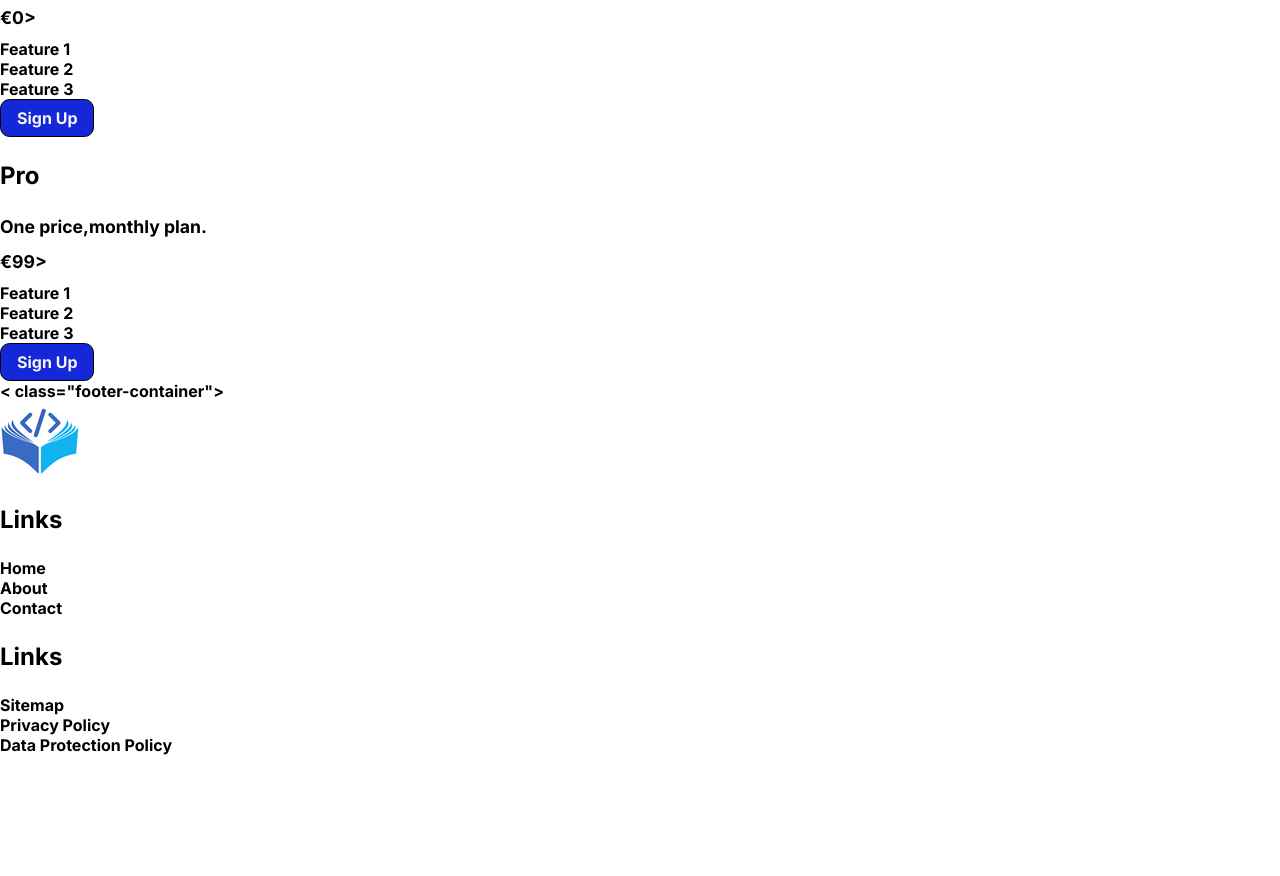
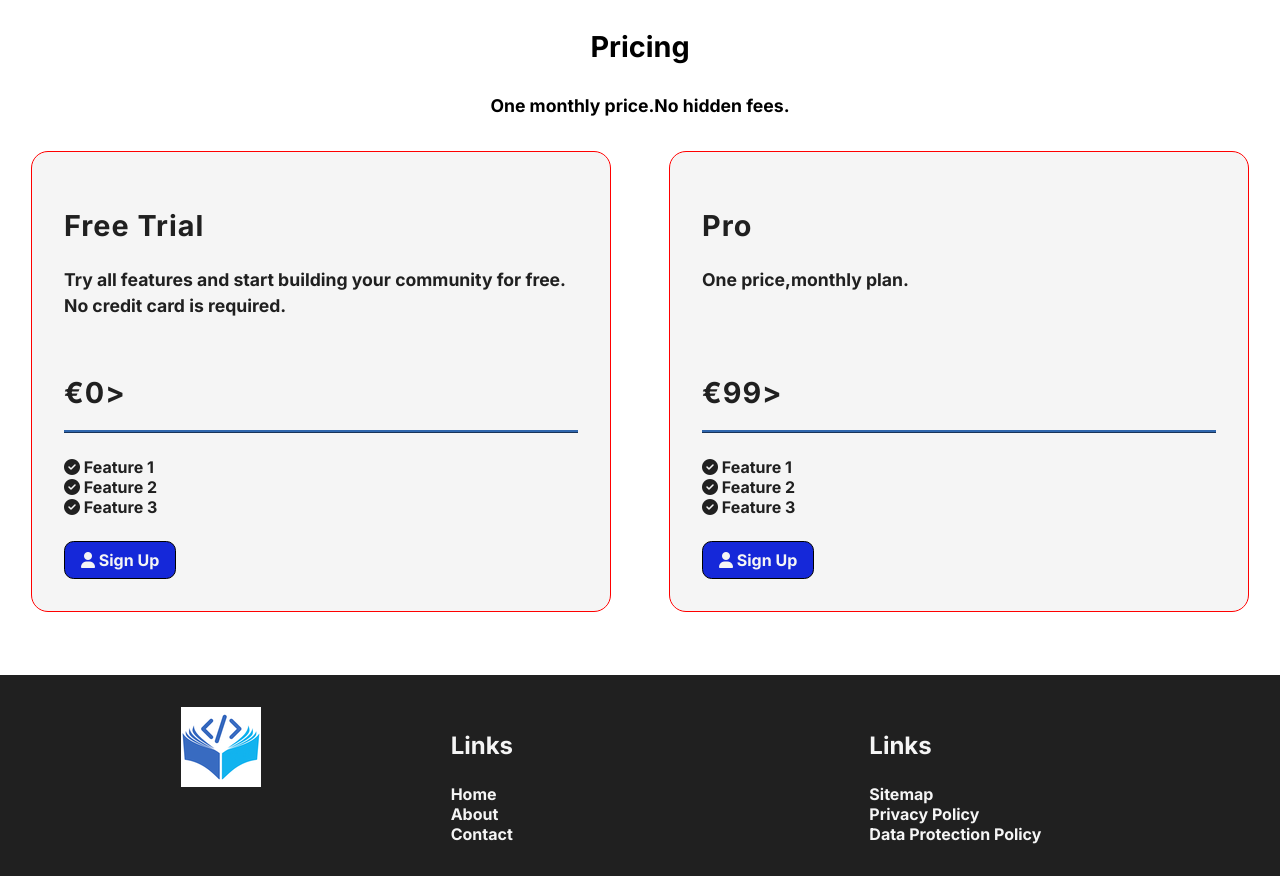
Before and after one commit to zsoltpozsar/LMS-SalesPage, a plain HTML site: page index.html in a window 1280 px wide. Shown: the part 1880-2756 px from the top of the page. Before the commit the page ends 2635 px from the top, so only its background shows below. Drawn offline with Linux system fonts and the light colour scheme.

Commit message:
Page content and footer styling

```diff
--- a/assets/images/styles/styles.css
+++ b/assets/images/styles/styles.css
@@ -20,6 +20,14 @@ html {
 
 body {
   font-family: "Inter", sans-serif;
+}
+
+body,
+button,
+input,
+select,
+textarea {
+  font-family: "Inter", sans-serif !important;
 }
 
 img {
@@ -71,7 +79,11 @@ a {
 .section-banner {
   padding: 2rem;
   border-top: 5px ridge var(--primary);
-   background: linear-gradient(rgba(255, 255, 255, .6), rgba(255, 255, 255, .6)), url(../banner.png);
+  background: linear-gradient(
+      rgba(255, 255, 255, 0.6),
+      rgba(255, 255, 255, 0.6)
+    ),
+    url(../banner.png);
   background-repeat: no-repeat;
   background-position: center center;
   background-size: cover;
@@ -82,8 +94,76 @@ a {
   width: 60%;
 }
 
+/* Video */
+.video-content {
+  text-align: left;
+  max-width: 900px;
+}
+
+.video-content > .video-preview {
+  width: 100%;
+}
+
+/* Testimonials */
+.testimonials-container {
+  display: grid;
+  grid-template-columns: repeat(3, 1fr);
+  grid-gap: 40px;
+  margin: 4rem 0;
+}
+
+/* Pricing */
+.pricing-container {
+  display: grid;
+  grid-template-columns: 1fr 1fr;
+  grid-gap: 60px;
+  margin: 2rem 0;
+}
+
+.price-tag {
+  font-size: 1.8rem;
+  letter-spacing: 1px;
+  font-weight: 600;
+  padding: 1rem 0;
+  margin-bottom: 1rem;
+  border-bottom: 3px ridge var(--primary);
+}
+
+.pricing-tagline {
+  min-height: 5rem;
+}
+
+.pricing-feature-list {
+  margin-top: 1.5rem;
+  margin-bottom: 1.5rem;
+}
+
+/* Footer */
+.footer-container {
+  display: grid;
+  grid-template-columns: repeat(3, 1fr);
+  grid-gap: 40px;
+}
+
+.footer-link {
+  color: var(--light);
+}
+
+.footer-link:hover {
+  color: var(--light-hover);
+}
+
+.card {
+  outline: 1px solid red;
+}
 
 /* Utility */
+.container {
+  margin: 0 auto;
+  padding: 2rem;
+  max-width: 1400px;
+}
+
 .btn {
   background-color: var(--light);
   color: var(--dark);
@@ -92,6 +172,7 @@ a {
   border-radius: 0.6rem;
   display: inline-block;
   transition: 0.4s;
+  cursor: pointer;
 }
 
 .btn:hover {
@@ -105,6 +186,19 @@ a {
 
 .btn.btn-primary:hover {
   background-color: var(--link-hover);
+}
+
+.card {
+  padding: 2rem;
+  border-radius: 1rem;
+  color: var(--dark);
+  background-color: var(--light);
+}
+
+.card-heading {
+  font-weight: 500;
+  font-size: 1.8rem;
+  letter-spacing: 1px;
 }
 
 p {
@@ -131,3 +225,12 @@ h3 {
   font-size: 1.5rem;
   font-weight: 600;
 }
+
+.text-center {
+  text-align: center;
+}
+
+.bg-dark {
+  color: var(--light);
+  background-color: var(--dark);
+}
--- a/index.html
+++ b/index.html
@@ -1,12 +1,22 @@
 <!DOCTYPE html>
 <html lang="en">
   <head>
-        <meta charset="UTF-8">
-        <meta name="viewport" content="width=device-width, initial-scale=1.0">
+    <meta charset="UTF-8" />
+    <meta name="viewport" content="width=device-width, initial-scale=1.0" />
     <title>Easy LMS</title>
-        <link rel="preconnect" href="https://fonts.googleapis.com">
-        <link rel="preconnect" href="https://fonts.gstatic.com" crossorigin>
-        <link href="https://fonts.googleapis.com/css2?family=Inter:opsz,wght@14..32,700&display=swap" rel="stylesheet">
+    <link rel="preconnect" href="https://fonts.googleapis.com" />
+    <link rel="preconnect" href="https://fonts.gstatic.com" crossorigin />
+    <link
+      href="https://fonts.googleapis.com/css2?family=Inter:opsz,wght@14..32,700&display=swap"
+      rel="stylesheet"
+    />
+    <link
+      rel="stylesheet"
+      href="https://cdnjs.cloudflare.com/ajax/libs/font-awesome/6.7.2/css/all.min.css"
+      integrity="sha512-Evv84Mr4kqVGRNSgIGL/F/aIDqQb7xQ2vcrdIwxfjThSH8CSR7PBEakCr51Ck+w+/U6swU2Im1vVX0SVk9ABhg=="
+      crossorigin="anonymous"
+      referrerpolicy="no-referrer"
+    />
     <link rel="stylesheet" href="./assets/images/styles/styles.css" />
     <link
       rel="shortcut icon"
@@ -20,7 +30,11 @@
         <div class="container header-navigation">
           <div class="logo">
             <a href="./index.html">
-                            <img src="./assets/images/logo_80x80.png" alt="logo" class="logo" />
+              <img
+                src="./assets/images/logo_80x80.png"
+                alt="logo"
+                class="logo"
+              />
             </a>
           </div>
           <div class="main-menu">
@@ -35,7 +49,10 @@
                 <a href="#" class="nav-link">Contact</a>
               </li>
               <li class="nav-item">
-                                        <a href="#" class="nav-link btn">Login</a>
+                <a href="#" class="nav-link btn">
+                  <i class="fa-solid fa-user"></i>
+                  Login
+                </a>
               </li>
             </ul>
           </div>
@@ -49,12 +66,19 @@
           <h1>Create Your Own Online Learning Community</h1>
           <p>Wie have everything you need and nothing you don't</p>
           <div class="action-buttons">
-                        <a href="#" class="btn btn-primary">Sign Up</a>
-                        <a href="#" class="btn">Book a call</a>
+            <a href="#" class="btn btn-primary">
+              <i class="fa-solid fa-user"></i>
+              Sign Up
+            </a>
+            <a href="#" class="btn">
+              <i class="fa-solid fa-phone"></i>
+              Book a call
+            </a>
           </div>
         </div>
       </section>
-               <section class="section-video"></section>
+      <section class="section-video bg-dark">
+        <div class="container text-center">
           <h2>Set up your community in lass then 5 minutes</h2>
           <div class="video-content">
             <img
@@ -63,89 +87,135 @@
               class="video-preview"
             />
             <div class="action-buttons">
-                         <a href="#" class="btn btn-primary">Sign Up</a>
-                         <a href="#" class="btn">Book a call</a>
+              <a href="#" class="btn btn-primary">
+                <i class="fa-solid fa-user"></i>
+                Sign Up
+              </a>
+              <a href="#" class="btn">
+                <i class="fa-solid fa-phone"></i>
+                Book a call
+              </a>
             </div>
           </div>
-               <section class="section-testimontials"></section>
-               <h2>Testimonials</h2>
-               <div class="testimontials-container">
+        </div>
+      </section>
+      <section class="section-testimonials bg-dark">
+        <div class="container">
+          <h2 class="text-center">Testimonials</h2>
+          <div class="testimonials-container">
             <div class="card">
               <p>
-                        Lorem, ipsum dolor sit amet consectetur adipisicing elit.
-                         Nihil culpa possimus vel quisquam totam repellendus.
+                Lorem, ipsum dolor sit amet consectetur adipisicing elit. Nihil
+                culpa possimus vel quisquam totam repellendus.
               </p>
             </div>
             <div class="card">
               <p>
-                        Itaque modi veniam quas ratione nesciunt?
-                       Eaque illum dolorem aut at non dolores quibusdam quaerat!
+                Itaque modi veniam quas ratione nesciunt? Eaque illum dolorem
+                aut at non dolores quibusdam quaerat!
               </p>
             </div>
             <div class="card">
               <p>
-                        Exercitationem voluptatum debitis rerum ipsum nulla.
-                         Totam dignissimos necessitatibus nemo neque expedita, pariatur mollitia suscipit.
+                Exercitationem voluptatum debitis rerum ipsum nulla. Totam
+                dignissimos necessitatibus nemo neque expedita, pariatur
+                mollitia suscipit.
               </p>
             </div>
           </div>
-               <section class="section-pricing" >
-                <h2>Pricing</h2>
-                <p>One monthly price.No hidden fees.</p>
+        </div>
+      </section>
+      <section class="section-pricing">
+        <div class="container">
+          <h2 class="text-center">Pricing</h2>
+          <p class="text-center">One monthly price.No hidden fees.</p>
           <div class="pricing-container">
             <div class="card">
-                       <h3>Free Trial</h3>
-                    <p>
-                        Try all features and start building your community for free.
-                        No credit card is required.
+              <h3 class="card-heading">Free Trial</h3>
+              <p class="pricing-tagline">
+                Try all features and start building your community for free. No
+                credit card is required.
               </p>
               <p class="price-tag">€0></p>
-                 <ul>
-                    <li>Feature 1</li>
-                    <li>Feature 2</li>
-                    <li>Feature 3</li>
+              <ul class="pricing-feature-list">
+                <li>
+                  <i class="fas fa-check-circle"></i>
+                  Feature 1
+                </li>
+                <li>
+                  <i class="fas fa-check-circle"></i>
+                  Feature 2
+                </li>
+                <li>
+                  <i class="fas fa-check-circle"></i>
+                  Feature 3
+                </li>
               </ul>
-                    <a href="#" class="btn btn-primary">Sign Up</a>
+              <a href="#" class="btn btn-primary">
+                <i class="fa-solid fa-user"></i>
+                Sign Up
+              </a>
             </div>
             <div class="card">
-                    <h3>Pro</h3>
-                    <p>
-                     One price,monthly plan.
-                     </p>
+              <h3 class="card-heading">Pro</h3>
+              <p class="pricing-tagline">One price,monthly plan.</p>
               <p class="price-tag">€99></p>
-              <ul>
-                 <li>Feature 1</li>
-                 <li>Feature 2</li>
-                 <li>Feature 3</li>
+              <ul class="pricing-feature-list">
+                <li>
+                  <i class="fas fa-check-circle"></i>
+                  Feature 1
+                </li>
+                <li>
+                  <i class="fas fa-check-circle"></i>
+                  Feature 2
+                </li>
+                <li>
+                  <i class="fas fa-check-circle"></i>
+                  Feature 3
+                </li>
               </ul>
-                 <a href="#" class="btn btn-primary">Sign Up</a>
+              <a href="#" class="btn btn-primary">
+                <i class="fa-solid fa-user"></i>
+                Sign Up
+              </a>
             </div>
-
+          </div>
         </div>
       </section>
     </main>
-           <footer>
-            < class="footer-container">
-                      <div class="logo">
+    <footer class="container bg-dark">
+      <div class="footer-container">
+        <div class="logo text-center">
           <a href="./index.html">
-                             <img src="./assets/images/logo_80x80.png" alt="logo" class="logo"/>
+            <img src="./assets/images/logo_80x80.png" alt="logo" class="logo" />
           </a>
         </div>
         <div>
             <h3>Links</h3>
             <ul>
-                        <li><a href="#"></a>Home</li>
-                        <li><a href="#"></a>About</li>
-                        <li><a href="#"></a>Contact</li>
+              <li>
+                <a href="#" class="footer-link">Home</a>
+              </li>
+              <li>
+                <a href="#" class="footer-link">About</a>
+              </li>
+              <li>
+                <a href="#" class="footer-link">Contact</a>
+              </li>
             </ul>
           </div>
           <div>
-                    <div>
             <h3>Links</h3>
             <ul>
-                            <li><a href="#"></a>Sitemap</li>
-                            <li><a href="#"></a>Privacy Policy</li>
-                            <li><a href="#"></a>Data Protection Policy</li>
+              <li>
+                <a href="#" class="footer-link">Sitemap</a>
+              </li>
+              <li>
+                <a href="#" class="footer-link">Privacy Policy</a>
+              </li>
+              <li>
+                <a href="#" class="footer-link">Data Protection Policy</a>
+              </li>
             </ul>
           </div>
         </div>
```
Lines whose indentation alone changed are shown as unchanged.
